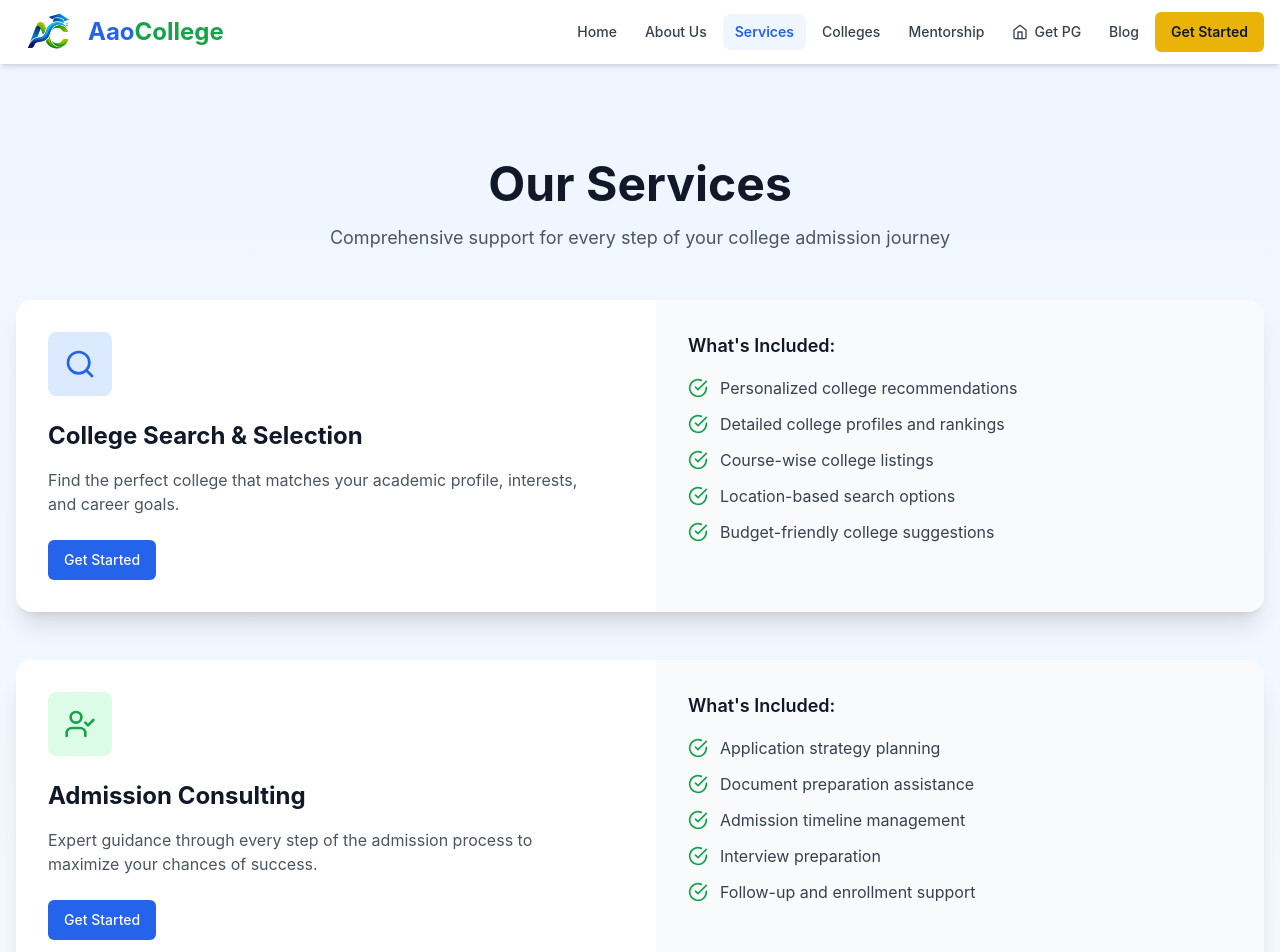
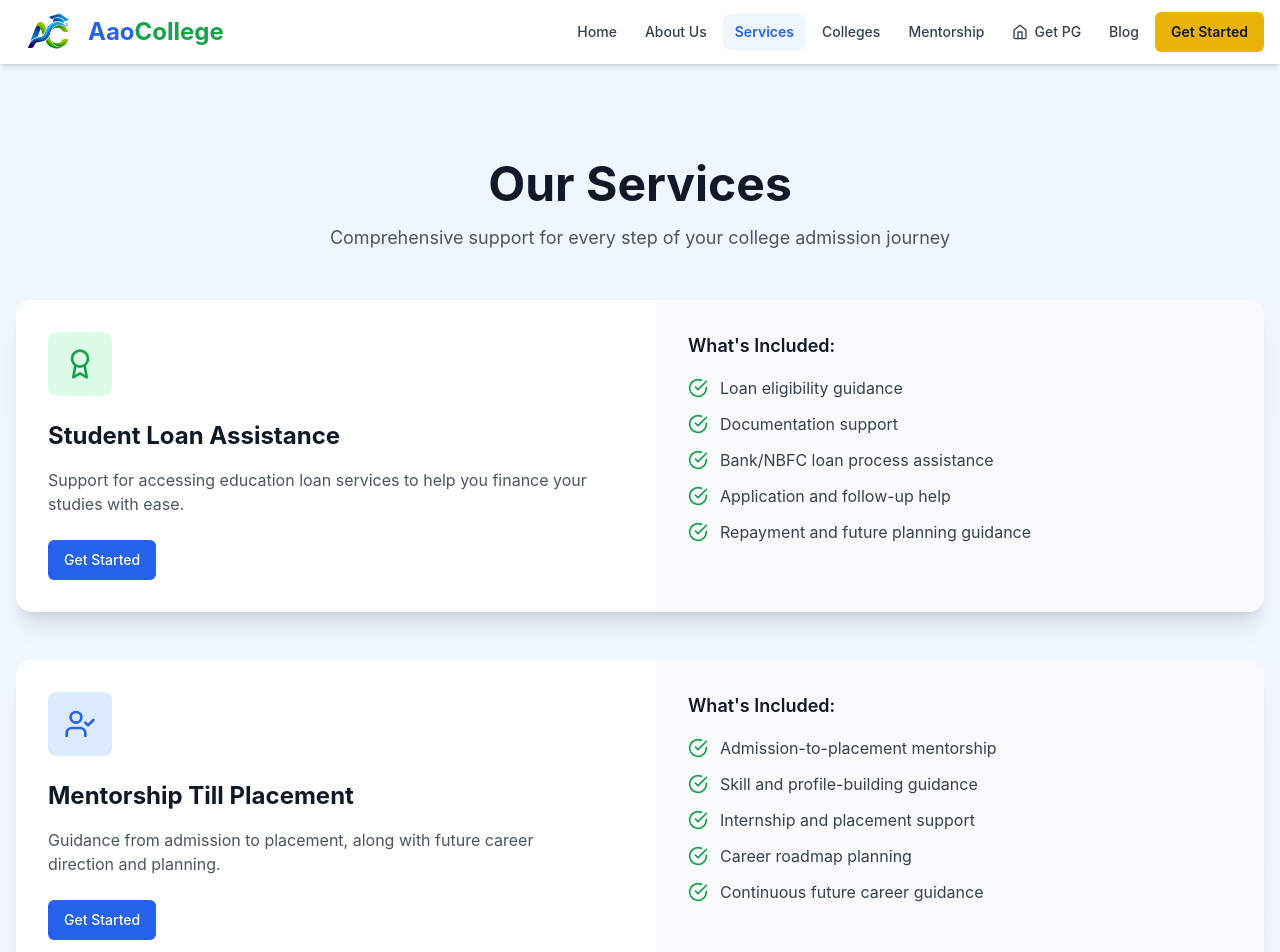
Before and after one commit to chalocollegeofficial/chalocollege, a React (Vite) app: page /services in a window 1280 px wide. Shown: the top 952 px of the page. Built offline with nearby package versions, Linux system fonts and the light colour scheme.

Commit message:
Updated the USP in the pages and the blog page

```diff
--- a/index.html
+++ b/index.html
@@ -12,6 +12,8 @@
   <!-- Brand/Generator -->
   <meta name="generator" content="AaoCollege" />
   <meta name="application-name" content="AaoCollege" />
+
+  <link rel="canonical" href="https://aaocollege.com/" />
 
   <!-- =========================================================
          TITLE + DESCRIPTION
--- a/src/components/Footer.jsx
+++ b/src/components/Footer.jsx
@@ -1,6 +1,6 @@
 import React from 'react';
 import { Link } from 'react-router-dom';
-import { Mail, Phone, MapPin, Facebook, Twitter, Instagram, Linkedin } from 'lucide-react'; // Removed GraduationCap as it's replaced by an image
+import { Mail, Phone, MapPin, Facebook, Twitter, Instagram, Linkedin, Youtube } from 'lucide-react'; // Removed GraduationCap as it's replaced by an image
 
 const Footer = () => {
   return (
@@ -25,17 +25,20 @@ const Footer = () => {
               Your trusted partner in finding the perfect college and achieving your educational dreams.
             </p>
             <div className="flex space-x-3">
-              <a href="https://www.facebook.com/share/1H7noDpFyW/?mibextid=wwXIfr" className="bg-gray-800 p-2 rounded-lg hover:bg-blue-600 transition-colors">
+              <a href="https://www.facebook.com/people/Aao-College/61583548201621/" className="bg-gray-800 p-2 rounded-lg hover:bg-blue-600 transition-colors" target='blank'>
                 <Facebook className="h-5 w-5" />
               </a>
-              <a href="https://x.com/Aao_college?s=21" className="bg-gray-800 p-2 rounded-lg hover:bg-blue-600 transition-colors">
+              <a href="https://x.com/Aao_college?s=21" className="bg-gray-800 p-2 rounded-lg hover:bg-blue-600 transition-colors" target='blank'>
                 <Twitter className="h-5 w-5" />
               </a>
-              <a href="https://www.instagram.com/Aaocollegeofficial?igsh=MXhoamVlZTd1M2RoYQ%3D%3D&utm_source=qr" className="bg-gray-800 p-2 rounded-lg hover:bg-blue-600 transition-colors">
+              <a href="https://www.instagram.com/aao_college/?igsh=MTJsc252aHQ3ZDRmbA%3D%3D#" className="bg-gray-800 p-2 rounded-lg hover:bg-blue-600 transition-colors" target='blank'>
                 <Instagram className="h-5 w-5" />
               </a>
-              <a href="#" className="bg-gray-800 p-2 rounded-lg hover:bg-blue-600 transition-colors">
+              <a href="https://www.linkedin.com/in/chalo-college-b54527398/" className="bg-gray-800 p-2 rounded-lg hover:bg-blue-600 transition-colors" target='blank'>
                 <Linkedin className="h-5 w-5" />
+              </a>
+              <a href="https://www.youtube.com/@aaocollege" className="bg-gray-800 p-2 rounded-lg hover:bg-blue-600 transition-colors" target='blank'>
+                <Youtube className="h-5 w-5" />
               </a>
             </div>
           </div>
--- a/src/pages/AboutPage.jsx
+++ b/src/pages/AboutPage.jsx
@@ -5,6 +5,18 @@ import { Target, Eye, Award, Users, TrendingUp, Heart } from 'lucide-react';
 
 const AboutPage = () => {
   const whyChooseUs = [
+    // ✅ USP 1 added (Loan services)
+    {
+      icon: TrendingUp,
+      title: 'Student Loan Assistance',
+      description: 'We help students access education loan services to support their studies and admissions.',
+    },
+    // ✅ USP 2 added (Mentorship till placement + career guidance)
+    {
+      icon: Users,
+      title: 'Mentorship Till Placement',
+      description: 'We guide students from admission to placement and also provide future career guidance.',
+    },
     {
       icon: Users,
       title: 'Expert Counselors',
@@ -25,6 +37,7 @@ const AboutPage = () => {
       title: 'Student-Centric Approach',
       description: 'We prioritize your dreams, goals, and individual needs above all.',
     },
+
   ];
 
   return (
--- a/src/pages/BlogPage.jsx
+++ b/src/pages/BlogPage.jsx
@@ -11,7 +11,8 @@ const BlogPage = () => {
   const [categoryFilter, setCategoryFilter] = useState('');
   const navigate = useNavigate();
 
-  const categories = ['Admissions', 'Exams', 'Career', 'Student Life', 'Tips'];
+  // ✅ Added "College Compare"
+  const categories = ['Admissions', 'Exams', 'Career', 'Student Life', 'Tips', 'College Compare'];
 
   useEffect(() => {
     fetchPosts();
@@ -84,7 +85,11 @@ const BlogPage = () => {
         ) : (
           <div className="grid md:grid-cols-2 lg:grid-cols-3 gap-8">
             {filteredPosts.map((post) => (
-              <div key={post.id} onClick={() => navigate(`/blog/${post.id}`)} className="cursor-pointer bg-white rounded-xl shadow-sm overflow-hidden hover:shadow-md transition-shadow border border-gray-100 group">
+              <div
+                key={post.id}
+                onClick={() => navigate(`/blog/${post.id}`)}
+                className="cursor-pointer bg-white rounded-xl shadow-sm overflow-hidden hover:shadow-md transition-shadow border border-gray-100 group"
+              >
                 <div className="h-48 overflow-hidden">
                   <img
                     src={post.image || "https://images.unsplash.com/photo-1523050854058-8df90110c9f1?auto=format&fit=crop&q=80"}
@@ -93,7 +98,7 @@ const BlogPage = () => {
                   />
                 </div>
                 <div className="p-6">
-                   {post.category && (
+                  {post.category && (
                     <span className="text-xs font-semibold text-blue-600 bg-blue-50 px-2 py-1 rounded-full mb-2 inline-block">
                       {post.category}
                     </span>
--- a/src/pages/ServicesPage.jsx
+++ b/src/pages/ServicesPage.jsx
@@ -9,6 +9,34 @@ const ServicesPage = () => {
   const navigate = useNavigate();
 
   const services = [
+    // ✅ USP 1 added (Loan services)
+    {
+      icon: Award,
+      title: 'Student Loan Assistance',
+      description: 'Support for accessing education loan services to help you finance your studies with ease.',
+      features: [
+        'Loan eligibility guidance',
+        'Documentation support',
+        'Bank/NBFC loan process assistance',
+        'Application and follow-up help',
+        'Repayment and future planning guidance',
+      ],
+      color: 'bg-green-100 text-green-600',
+    },
+    // ✅ USP 2 added (Mentorship till placement + career guidance)
+    {
+      icon: UserCheck,
+      title: 'Mentorship Till Placement',
+      description: 'Guidance from admission to placement, along with future career direction and planning.',
+      features: [
+        'Admission-to-placement mentorship',
+        'Skill and profile-building guidance',
+        'Internship and placement support',
+        'Career roadmap planning',
+        'Continuous future career guidance',
+      ],
+      color: 'bg-blue-100 text-blue-600',
+    },
     {
       icon: Search,
       title: 'College Search & Selection',
@@ -87,6 +115,7 @@ const ServicesPage = () => {
       ],
       color: 'bg-indigo-100 text-indigo-600',
     },
+
   ];
 
   return (
--- a/src/pages/admin/AdminBlogs.jsx
+++ b/src/pages/admin/AdminBlogs.jsx
@@ -38,6 +38,9 @@ const AdminBlogs = () => {
   });
   const [editingId, setEditingId] = useState(null);
 
+  // ✅ Categories dropdown list (includes "College Compare")
+  const blogCategories = ['Admissions', 'Exams', 'Career', 'Student Life', 'Tips', 'College Compare'];
+
   useEffect(() => {
     fetchPosts();
   }, []);
@@ -52,12 +55,6 @@ const AdminBlogs = () => {
         if (error) throw error;
         setPosts(postsData || []);
 
-        // Fetch Analytics - Comment Counts
-        // We can't use .count() easily with .select() on joined table in one go for list,
-        // so we'll fetch counts separately or use a rpc if we had one.
-        // For simplicity in frontend-only env, we fetch all comments counts grouped by blog_id.
-        // Or cleaner: fetch count for each blog (N+1 but simple for small scale) or fetch all comments.
-        // Let's fetch all comments lightweight to count.
         const { data: commentsData } = await supabase
             .from('blog_comments')
             .select('blog_id');
@@ -211,7 +208,6 @@ const AdminBlogs = () => {
     setIsCommentsOpen(true);
   };
 
-  // Moderation Actions
   const updateCommentStatus = async (comment, newStatus) => {
     const { error } = await supabase
       .from('blog_comments')
@@ -221,7 +217,6 @@ const AdminBlogs = () => {
     if (!error) {
       toast({ title: `Comment marked as ${newStatus}` });
       fetchComments(selectedPostId);
-      // Refresh analytics count
       fetchPosts();
     } else {
         toast({ variant: "destructive", title: "Update failed" });
@@ -285,10 +280,28 @@ const AdminBlogs = () => {
                         <label className="block text-sm font-medium mb-1">Title</label>
                         <input required className="w-full p-2 border rounded" value={formData.title} onChange={e => setFormData({...formData, title: e.target.value})} placeholder="Blog Title"/>
                     </div>
+
+                    {/* ✅ Category dropdown */}
                     <div>
                         <label className="block text-sm font-medium mb-1">Category</label>
-                        <input className="w-full p-2 border rounded" value={formData.category} onChange={e => setFormData({...formData, category: e.target.value})} placeholder="e.g. Career, Exam Tips"/>
+                        <select
+                          className="w-full p-2 border rounded bg-white"
+                          value={formData.category}
+                          onChange={e => setFormData({ ...formData, category: e.target.value })}
+                        >
+                          <option value="">Select category</option>
+
+                          {/* Preserve existing category on edit if it's not in the preset list */}
+                          {formData.category && !blogCategories.includes(formData.category) && (
+                            <option value={formData.category}>{formData.category}</option>
+                          )}
+
+                          {blogCategories.map((cat) => (
+                            <option key={cat} value={cat}>{cat}</option>
+                          ))}
+                        </select>
                     </div>
+
                     <div>
                         <label className="block text-sm font-medium mb-1">Author</label>
                         <input required className="w-full p-2 border rounded" value={formData.author} onChange={e => setFormData({...formData, author: e.target.value})} placeholder="Author Name"/>
@@ -313,7 +326,7 @@ const AdminBlogs = () => {
                         <div className="flex items-start gap-4">
                             <div className="w-24 h-24 bg-gray-100 rounded overflow-hidden flex-shrink-0 border">
                                 {formData.image ?
-                                    <img src={formData.image} className="w-full h-full object-cover"/> :
+                                    <img src={formData.image} className="w-full h-full object-cover" alt="Thumbnail" /> :
                                     <div className="flex items-center justify-center h-full text-gray-400 text-xs">No Image</div>
                                 }
                             </div>
@@ -373,7 +386,7 @@ const AdminBlogs = () => {
             <div key={post.id} className="bg-white p-5 rounded-lg shadow-sm border border-gray-200 flex flex-col md:flex-row justify-between gap-4">
               <div className="flex gap-5">
                 <div className="w-24 h-24 flex-shrink-0 bg-gray-100 rounded-md overflow-hidden">
-                    {post.image ? <img src={post.image} className="w-full h-full object-cover" /> : <div className="w-full h-full flex items-center justify-center text-gray-400"><EyeOff size={20}/></div>}
+                    {post.image ? <img src={post.image} className="w-full h-full object-cover" alt="Post thumbnail" /> : <div className="w-full h-full flex items-center justify-center text-gray-400"><EyeOff size={20}/></div>}
                 </div>
                 <div className="space-y-1">
                   <div className="flex items-center gap-2">
```
Lines whose indentation alone changed are shown as unchanged.
